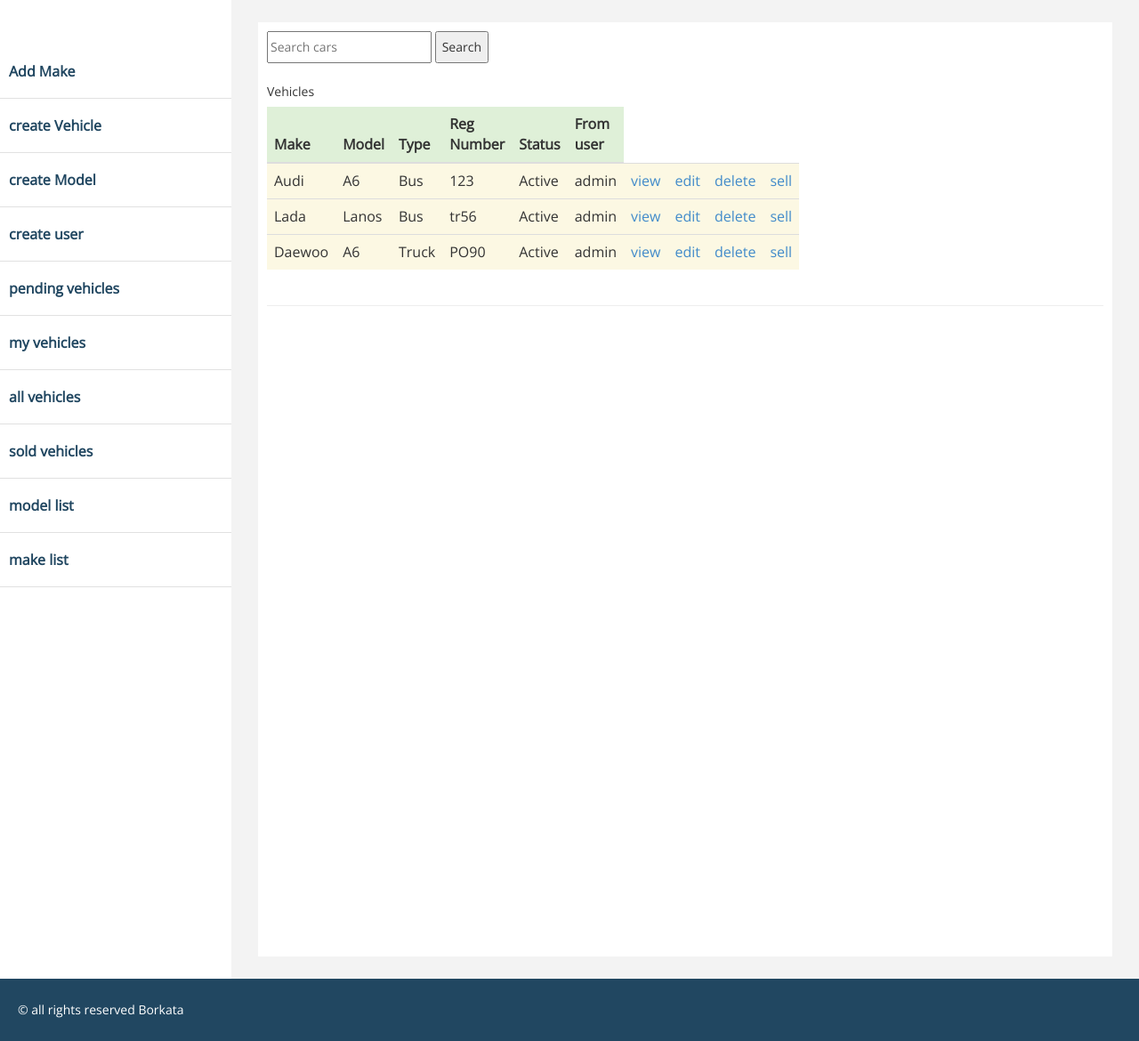
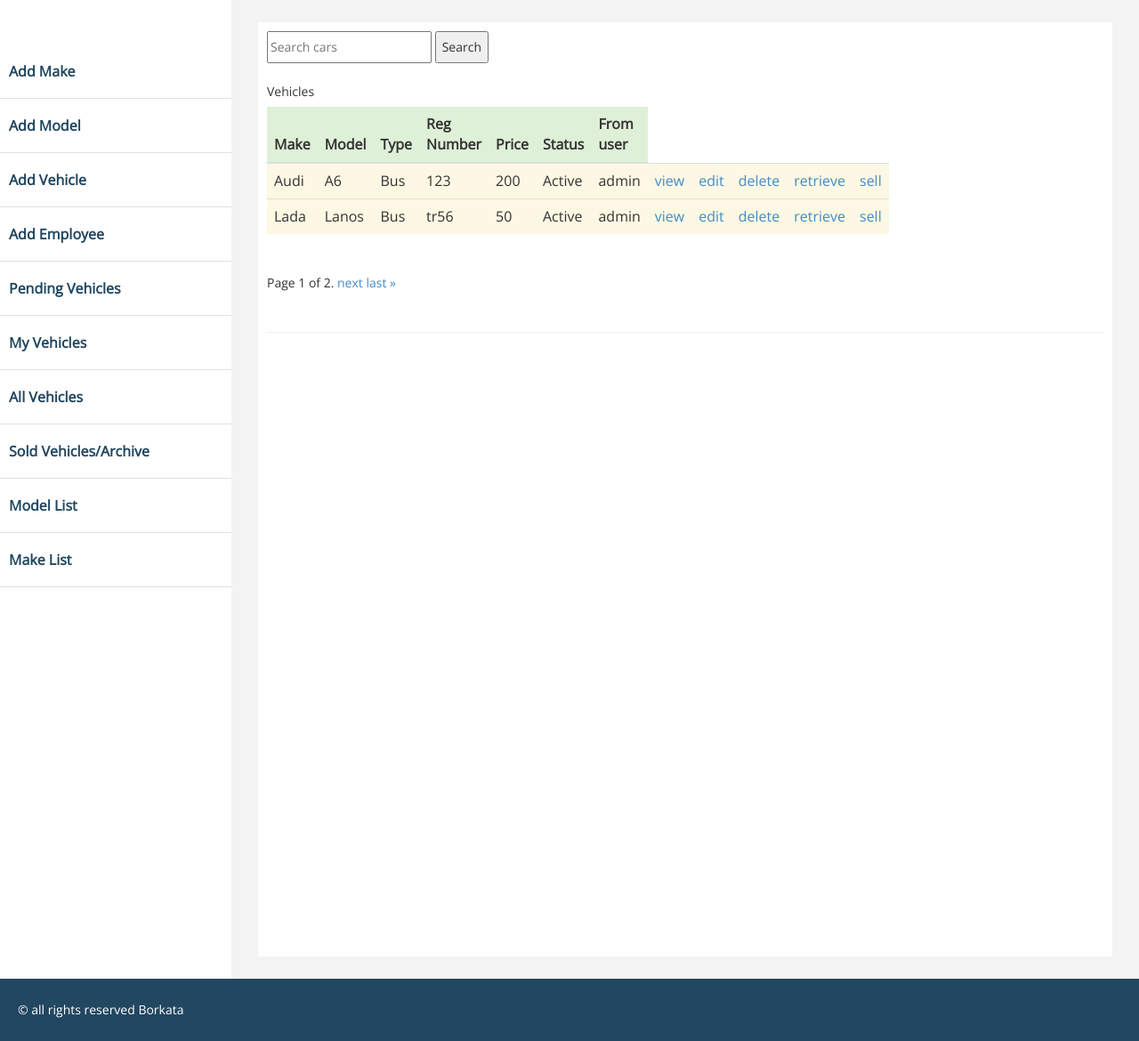
Before and after one commit to BorisTumbev/car-dealer, a Django app: page /my_list in a window 1280 px wide. Shown: the part 80-1250 px from the top of the page at 89% size. Run offline with Django 3.2, Linux system fonts and the light colour scheme; a user stored in the database is signed in; data comes from the database, SQL or seed files in the repository; both versions use the stored data as it was after the commit; some libraries are stand-ins or nearby versions.

Commit message:
added pagination

```diff
--- a/car_dealer_project/car_dealer_app/templates/base.html
+++ b/car_dealer_project/car_dealer_app/templates/base.html
@@ -48,41 +48,41 @@
             <div class="sidebar-collapse">
                 <ul class="nav" id="main-menu">
 
-
                     <li >
                         <a href="{% url "create_make" %}">Add Make</a>
                     </li>
 
                     <li>
-                            <a href="{% url "create_vehicle" %}">create Vehicle</a>
+                            <a href="{% url "create_model" %}">Add Model</a>
                     </li>
+
                     <li>
-                            <a href="{% url "create_model" %}">create Model</a>
+                            <a href="{% url "create_vehicle" %}">Add Vehicle</a>
                     </li>
                     {%if user.is_superuser%}
                     <li>
-                            <a href="{% url "create_user" %}">create user</a>
+                            <a href="{% url "create_user" %}">Add Employee</a>
                     </li>
 
                     <li>
-                            <a href="{% url "pending_list" %}">pending vehicles</a>
+                            <a href="{% url "pending_list" %}">Pending Vehicles</a>
                     </li>
                     {%endif%}
                     <li>
-                            <a href="{% url "my_list" %}">my vehicles</a>
+                            <a href="{% url "my_list" %}">My Vehicles</a>
                     </li>
 
                     <li>
-                            <a href="{% url "vehicle_list" %}">all vehicles</a>
+                            <a href="{% url "vehicle_list" %}">All Vehicles</a>
                     </li>
                     <li>
-                            <a href="{% url "sold_list" %}">sold vehicles</a>
+                            <a href="{% url "sold_list" %}">Sold Vehicles/Archive</a>
                     </li>
                     <li>
-                            <a href="{% url "model_list" %}">model list</a>
+                            <a href="{% url "model_list" %}">Model List</a>
                     </li>
                     <li>
-                            <a href="{% url "make_list" %}">make list</a>
+                            <a href="{% url "make_list" %}">Make List</a>
                     </li>
 
                 </ul>
--- a/car_dealer_project/car_dealer_app/templates/create.html
+++ b/car_dealer_project/car_dealer_app/templates/create.html
@@ -1,11 +1,7 @@
 <h1>Edit/Create </h1>
-{%if errorMsg%}
-{{errorMsg}}
-<a href="{% url "create_make" %}">Add Make</a>
-{%else%}
+
 <form method="post" enctype='multipart/form-data'>
     {% csrf_token %}
     {{ form.as_p }}
     <input type="submit" value="Submit" />
 </form>
-{%endif%}
--- a/car_dealer_project/car_dealer_app/templates/detail.html
+++ b/car_dealer_project/car_dealer_app/templates/detail.html
@@ -20,6 +20,7 @@
             <th>Year</th>
             <th>Price</th>
             <th>Added at</th>
+            <th>Description</th>
 
             </tr>
         </thead>
@@ -36,6 +37,7 @@
             <td>{{ object.year }}</td>
             <td>{{ object.price }}</td>
             <td>{{ object.created_at }}</td>
+            <td>{{ object.description }}</td>
             <img src="{{object.image.url}}" width='240' >
 
 
--- a/car_dealer_project/car_dealer_app/templates/list.html
+++ b/car_dealer_project/car_dealer_app/templates/list.html
@@ -14,11 +14,13 @@
                                     <th>Model</th>
                                     <th>Type</th>
                                     <th>Reg Number</th>
+                                    <th>Price</th>
                                     <th>Status</th>
                                     <th>From user</th>
                                     </tr>
                                 </thead>
                                 <tbody>
+                                    {{ errorMsg }}
                                     {% for vehicle in object_list %}
 
 
@@ -27,6 +29,7 @@
                                         <td>{{ vehicle.model }}</td>
                                         <td>{{ vehicle.get_v_type_display }}</td>
                                         <td>{{ vehicle.reg_number }}</td>
+                                        <td>{{ vehicle.price }}</td>
                                         <td>{{ vehicle.get_sell_status_display }}</td>
                                         <td>{{ vehicle.user.username }}</td>
 
@@ -35,12 +38,30 @@
                                         <td><a href="{% url "edit" vehicle.id %}">edit</a></td>
                                         {%if user.is_superuser%}
                                         <td><a href="{% url "delete" vehicle.id %}">delete</a></td>
+                                        <td><a href="{% url "retrieve_vehicle" vehicle.id %}">retrieve</a></td>
                                         {%endif%}
                                         <td><a href="{% url "sell_vehicle" vehicle.id %}">sell</a></td>
 
                                     {% endfor %}
                                 </tbody>
                             </table>
+                            <div class="pagination">
+                                    <span class="step-links">
+                                        {% if object_list.has_previous %}
+                                            <a href="?page=1">&laquo; first</a>
+                                            <a href="?page={{ object_list.previous_page_number }}">previous</a>
+                                        {% endif %}
+
+                                        <span class="current">
+                                            Page {{ object_list.number }} of {{ object_list.paginator.num_pages }}.
+                                        </span>
+
+                                        {% if object_list.has_next %}
+                                            <a href="?page={{ object_list.next_page_number }}">next</a>
+                                            <a href="?page={{ object_list.paginator.num_pages }}">last &raquo;</a>
+                                        {% endif %}
+                                    </span>
+                                </div>
                         </div>
                     </div>
                 </div>
--- a/car_dealer_project/car_dealer_app/urls.py
+++ b/car_dealer_project/car_dealer_app/urls.py
@@ -30,6 +30,8 @@ urlpatterns = [
 
 
     path('create_user',views.create_user, name='create_user'),
-    path('sell_vehicle/<id>',views.sell_vehicle, name='sell_vehicle')
+
+    path('sell_vehicle/<id>',views.sell_vehicle, name='sell_vehicle'),
+    path('retrieve_vehicle/<id>',views.sell_vehicle,{'sell':False}, name='retrieve_vehicle')
 
 ]
--- a/car_dealer_project/car_dealer_app/utils.py
+++ b/car_dealer_project/car_dealer_app/utils.py
@@ -1,32 +1,15 @@
 #from enum import Enum
 import datetime
-from django.shortcuts import reverse
-from django.utils.safestring import mark_safe
-from django.forms import widgets
-from django.conf import settings
+from django.core.paginator import Paginator
 
 
-class RelatedFieldWidgetCanAdd(widgets.Select):
+def pagination(request,object_list):
+    paginator = Paginator(object_list, 2)
 
-    def __init__(self, related_model, related_url=None, *args, **kw):
+    page = request.GET.get('page')
+    limited_obj = paginator.get_page(page)
+    return limited_obj
 
-        super(RelatedFieldWidgetCanAdd, self).__init__(*args, **kw)
-
-        if not related_url:
-            rel_to = related_model
-            info = (rel_to._meta.app_label, rel_to._meta.object_name.lower())
-            related_url = 'admin:%s_%s_add' % info
-
-        # Be careful that here "reverse" is not allowed
-        self.related_url = related_url
-
-    def render(self, name, value, *args, **kwargs):
-        self.related_url = reverse(self.related_url)
-        output = [super(RelatedFieldWidgetCanAdd, self).render(name, value, *args, **kwargs)]
-        output.append(u'<a href="%s" class="add-another" id="add_id_%s" onclick="return showAddAnotherPopup(this);"> ' % \
-            (self.related_url, name))
-        output.append(u'<img src="%sadmin/img/icon_addlink.gif" width="10" height="10" alt="%s"/></a>' % (settings.STATIC_URL,'Add Another'))
-        return mark_safe(u''.join(output))
 
 
 curr_year = datetime.datetime.now().year
--- a/car_dealer_project/car_dealer_app/views.py
+++ b/car_dealer_project/car_dealer_app/views.py
@@ -5,13 +5,10 @@ from django.contrib.auth.forms import UserCreationForm
 from django.contrib.auth.decorators import login_required
 from .decorators import superuser_required
 from django.db.models import Q
-
+from .utils import pagination
 
 @login_required
 def create_obj(request,i_form):
-
-    # if not Make.objects.all():
-    #     return render(request, './create.html', {'errorMsg':'Create Make and Model first'})
 
     form = i_form(request.POST or None,request.FILES or None,user=request.user)
 
@@ -20,8 +17,6 @@ def create_obj(request,i_form):
         return redirect('vehicle_list')
 
     return render(request, './create.html', {'form':form})
-
-
 
 
 
@@ -36,27 +31,27 @@ def vehicle_list(request,status="A",all_vehicles=False):
                                         Q(model__name__icontains=query)
                                         ).distinct()
 
-        return render(request,'./list.html',{'object_list':vehicles})
+        return render(request,'./list.html',{'object_list':pagination(request,vehicles)})
+
+    if all_vehicles:
+        vehicles = Vehicle.objects.filter(Q(sell_status="A")|Q(sell_status="P"))
+        return render(request,'./list.html',{'object_list':pagination(request,vehicles)})
 
     if status=="S":
         vehicles = Vehicle.objects.filter(sell_status="S")
-        return render(request,'./list.html',{'object_list':vehicles})
+        return render(request,'./list.html',{'object_list':pagination(request,vehicles)})
 
     if status=="P":
         vehicles = Vehicle.objects.filter(sell_status="P")
-        return render(request,'./list.html',{'object_list':vehicles})
+        return render(request,'./list.html',{'object_list':pagination(request,vehicles)})
 
-    if all_vehicles:
-        vehicles = Vehicle.objects.filter(Q(sell_status="A")|Q(sell_status="P"))
-        return render(request,'./list.html',{'object_list':vehicles})
+    if status=="A":
+        vehicles = Vehicle.objects.filter(Q(sell_status="A")|Q(sell_status="P"),user=request.user)
+        return render(request,'./list.html',{'object_list':pagination(request,vehicles)})
 
 
 
-    vehicles = Vehicle.objects.filter(Q(sell_status="A")|Q(sell_status="P"),user=request.user)
 
-
-
-    return render(request,'./list.html',{'object_list':vehicles})
 
 
 
@@ -106,32 +101,31 @@ def create_user(request):
 
 
 @login_required
-def sell_vehicle(request,id):
+def sell_vehicle(request,id,sell=True):
     obj = get_object_or_404(Vehicle,id=id)
+
     if request.user.is_superuser:
-        obj.sell_status= "S"
-        #obj.save()
-
+        if not sell:
+            obj.sell_status="A"
+        else:
+            obj.sell_status= "S"
     else:
         obj.sell_status = "P"
-        #obj.save()
+
     obj.save()
 
-    return redirect('vehicle_list')
+    return redirect('sold_list')
 
 
+@login_required
+def list_models(request,model):
 
-def list_models(request,model):
     query = request.GET.get('q')
+
     if query:
         object_list = model.objects.filter(name__icontains=query)
-        dic = {'object_list':object_list}
-        if model==Model:
-            return render(request,'./list_models.html',dic)
-        else:
-            return render(request,'./list_makes.html',dic)
-
-    object_list = model.objects.all()
+    else:
+        object_list = model.objects.all()
 
     if model==Model:
         return render(request,'./list_models.html',{'object_list':object_list})
```
Also changed, not shown: car_dealer_project/car_dealer_app/forms.py (+1 -6 lines), car_dealer_project/car_dealer_app/widgets.py (added, +25 -0 lines), car_dealer_project/car_dealer_app/media/images/plus.jpeg (added), car_dealer_project/db.sqlite3.
